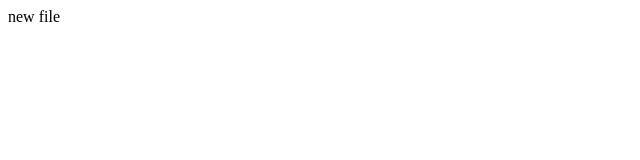
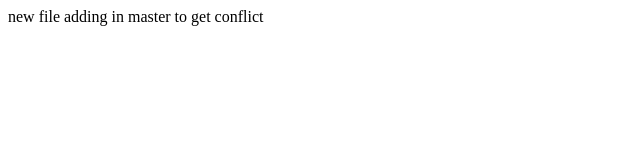
Before and after one commit to lawrence-dsouza/demo2, a plain HTML site: page index.html in a window 1280 px wide. Shown: the whole page, without its empty margins (0-640 px from the left). Drawn offline with Linux system fonts and the light colour scheme.

Commit message:
added new conflict

```diff
--- a/index.html
+++ b/index.html
@@ -8,5 +8,6 @@
 </head>
 <body>
     new file
+    adding in master to get conflict
 </body>
 </html>
```
